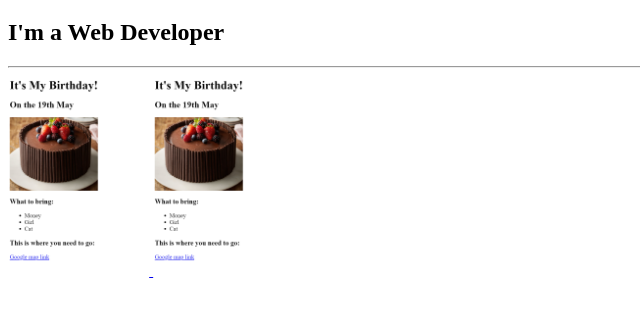
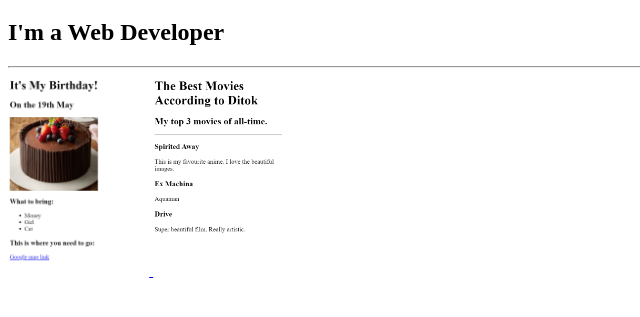
Before and after one commit to DitoAlvath/My-Porto, a plain HTML site: page index.html in a window 1280 px wide. Shown: the part 61-378 px from the top of the page, without its empty margins (0-640 px from the left). Drawn offline with Linux system fonts and the light colour scheme.

Commit message:
Update index.html

```diff
--- a/index.html
+++ b/index.html
@@ -16,7 +16,7 @@
     </a>
 
     <a href="./public/birthday-invite.html">
-        <img src="./assets/images/Birthday.png" alt="" height="200">
+        <img src="./assets/images/Movie Project.png" alt="" height="200">
     </a>
 </body>
 </html>
```
